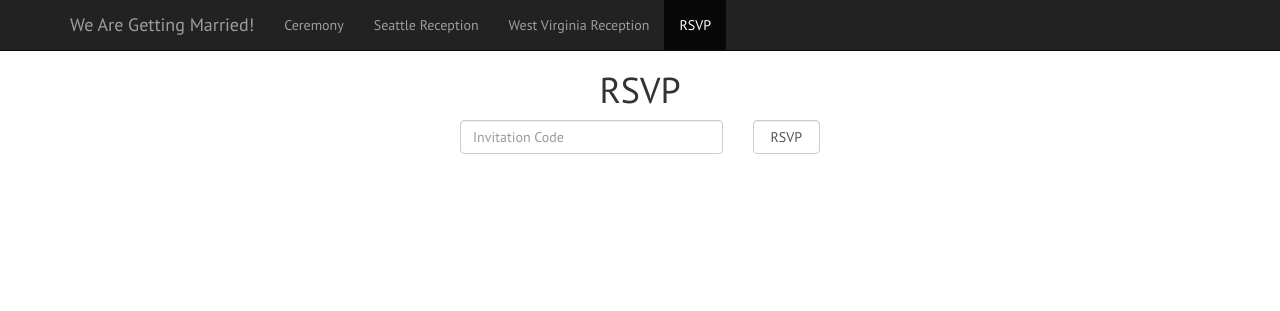
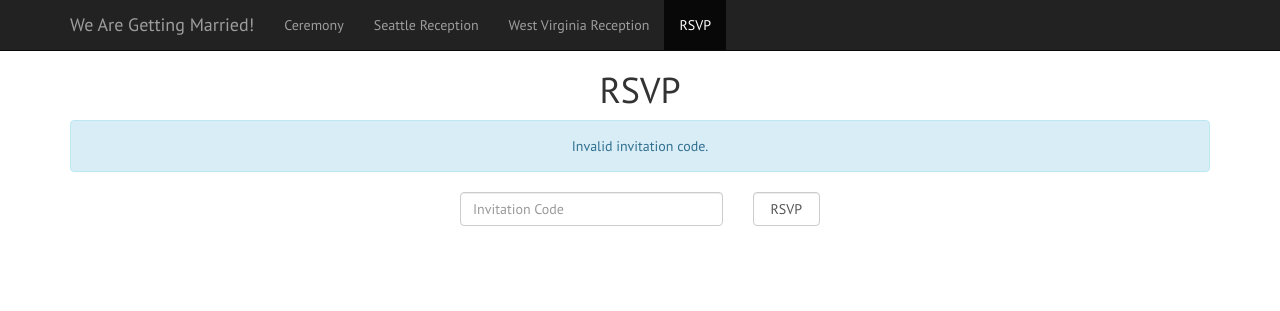
Before and after one commit to jsayles/wedding, a Django app: page /rsvp/1 in a window 1280 px wide. Shown: the top 311 px of the page. Run offline with Django 3.2, Linux system fonts and the light colour scheme; data that the repository does not hold is empty; some libraries are stand-ins or nearby versions.

Commit message:
better view, code mananagment and model fields

```diff
--- a/wedding/models.py
+++ b/wedding/models.py
@@ -2,6 +2,8 @@ from django.db import models
 from django.db.models import Q
 from django.contrib.auth.models import User
 from django.db.models.signals import post_save
+from django.conf import settings
+import short_url
 
 STATE_CHOICES = (('AL', 'Alabama'), ('AK', 'Alaska'), ('AS', 'American Samoa'), ('AZ', 'Arizona'), ('AR', 'Arkansas'), ('AA', 'Armed Forces Americas'), ('AE', 'Armed Forces Europe'), ('AP', 'Armed Forces Pacific'), ('CA', 'California'), ('CO', 'Colorado'), ('CT', 'Connecticut'), ('DE', 'Delaware'), ('DC', 'District of Columbia'), ('FL', 'Florida'), ('GA', 'Georgia'), ('GU', 'Guam'), ('HI', 'Hawaii'), ('ID', 'Idaho'), ('IL', 'Illinois'), ('IN', 'Indiana'), ('IA', 'Iowa'), ('KS', 'Kansas'), ('KY', 'Kentucky'), ('LA', 'Louisiana'), ('ME', 'Maine'), ('MD', 'Maryland'), ('MA', 'Massachusetts'), ('MI', 'Michigan'), ('MN', 'Minnesota'), ('MS', 'Mississippi'), ('MO', 'Missouri'), ('MT', 'Montana'), ('NE', 'Nebraska'), ('NV', 'Nevada'), ('NH', 'New Hampshire'), ('NJ', 'New Jersey'), ('NM', 'New Mexico'), ('NY', 'New York'), ('NC', 'North Carolina'), ('ND', 'North Dakota'), ('MP', 'Northern Mariana Islands'), ('OH', 'Ohio'), ('OK', 'Oklahoma'), ('OR', 'Oregon'), ('PA', 'Pennsylvania'), ('PR', 'Puerto Rico'), ('RI', 'Rhode Island'), ('SC', 'South Carolina'), ('SD', 'South Dakota'), ('TN', 'Tennessee'), ('TX', 'Texas'), ('UT', 'Utah'), ('VT', 'Vermont'), ('VI', 'Virgin Islands'), ('VA', 'Virginia'), ('WA', 'Washington'), ('WV', 'West Virginia'), ('WI', 'Wisconsin'), ('WY', 'Wyoming'))
 
@@ -19,7 +21,16 @@ class InvitationGroup(models.Model):
 	def __unicode__(self):
 		return (self.name)
 
+class InvitationManager(models.Manager):
+	def by_code(self, code):
+		if code:
+			code = code.lower()
+		invitation_id = short_url.decode_url(code)
+		return Invitation.objects.filter(pk=invitation_id).first()
+
 class Invitation(models.Model):
+	objects = InvitationManager()
+
 	recipient = models.CharField("Recipient", max_length = 64)
 	address_line1 = models.CharField("Address line 1", max_length = 64, blank = True)
 	address_line2 = models.CharField("Address line 2", max_length = 64, blank = True)
@@ -36,9 +47,23 @@ class Invitation(models.Model):
 	estimated_wv = models.PositiveSmallIntegerField("Estimated West Virginia Reception", default=0)
 	gift = models.CharField("Gift", max_length = 64, blank = True)
 	thank_you_sent = models.BooleanField(default=False)
+	mail_invitation = models.BooleanField(default=False)
+	check_spelling = models.BooleanField(default=True)
 	notes = models.TextField(blank=True, null=True)
 	groups = models.ManyToManyField(InvitationGroup, blank=True)
 	last_viewed = models.DateTimeField(blank=True, null=True, default=None)
 
+	def get_code(self):
+		return short_url.encode_url(self.id)
+
+	def get_url(self):
+		code = self.get_code()
+		if code:
+			if settings.DEBUG:
+				return "/rsvp/" + code
+			else:
+				return settings.SITE_URL + "rsvp/" + code
+		return ""
+
 	def __unicode__(self):
 		return (self.recipient)
--- a/wedding/templates/rsvp_form.html
+++ b/wedding/templates/rsvp_form.html
@@ -13,7 +13,7 @@
 </div>
 {% endif %}
 
-<form action="." method="POST">
+<form action="{% url 'wedding.views.rsvp' %}" method="POST">
 	<div class="row ui-widget">
 		<div class="col-sm-3 col-sm-offset-4"><input class="form-control" id="code" name="code" placeholder="Invitation Code"/></div>
 		<div class="col-sm-1"><input class="form-control" type="submit" value="RSVP"></div>
--- a/wedding/urls.py
+++ b/wedding/urls.py
@@ -6,7 +6,7 @@ urlpatterns = patterns('',
 	url(r'^ceremony/', 'wedding.views.ceremony', name='ceremony'),
 	url(r'^wa_reception/', 'wedding.views.reception', name='reception'),
 	url(r'^wv_reception/', 'wedding.views.wv_reception', name='wv_reception'),
+	url(r'^rsvp/(?P<code>[0-9a-z]+)$', 'wedding.views.rsvp', name='rsvp'),
 	url(r'^rsvp/', 'wedding.views.rsvp', name='rsvp'),
-	url(r'^rsvp/(?P<code>[0-9a-z]+)/', 'wedding.views.rsvp', name='rsvp'),
 	url(r'^admin/', include(admin.site.urls)),
 )
--- a/wedding/views.py
+++ b/wedding/views.py
@@ -8,7 +8,6 @@ from django.http import HttpResponse, HttpResponseRedirect, HttpResponseForbidde
 from django.shortcuts import render_to_response, get_object_or_404
 from django.contrib.admin.views.decorators import staff_member_required
 from django.utils import timezone
-import short_url
 
 from wedding.models import Invitation
 
@@ -25,16 +24,17 @@ def wv_reception(request):
 	return render_to_response('wv_reception.html',{'nbar':'wv_reception'}, RequestContext(request))
 
 def rsvp(request, code=None):
-	invitation = None
-	if "code" in request.POST:
+	if not code and "code" in request.POST:
 		code = request.POST.get("code")
-	if code:
-		invitation_id = short_url.decode_url(code)
-		print invitation_id
-		invitation = Invitation.objects.filter(pk=invitation_id).first()
-		if not invitation:
+
+	invitation = Invitation.objects.by_code(code)
+	if not invitation:
+		print code
+		if code:
 			messages.add_message(request, messages.ERROR, 'Invalid invitation code.')
+		return render_to_response('rsvp_form.html',{'nbar':'rsvp'}, RequestContext(request))
 
-	if invitation:
-		return render_to_response('rsvp.html',{'nbar':'rsvp', 'invitation':invitatio}, RequestContext(request))
-	return render_to_response('rsvp_form.html',{'nbar':'rsvp'}, RequestContext(request))
+	if not request.user.is_staff:
+		invitation.last_viewed = timezone.localtime(timezone.now())
+		invitation.save()
+	return render_to_response('rsvp.html',{'nbar':'rsvp', 'invitation':invitation}, RequestContext(request))
```
Also changed, not shown: wedding/admin.py (+17 -2 lines), wedding/templates/rsvp.html (+6 -3 lines), wedding/migrations/0003_auto_20150122_1402.py (added).
